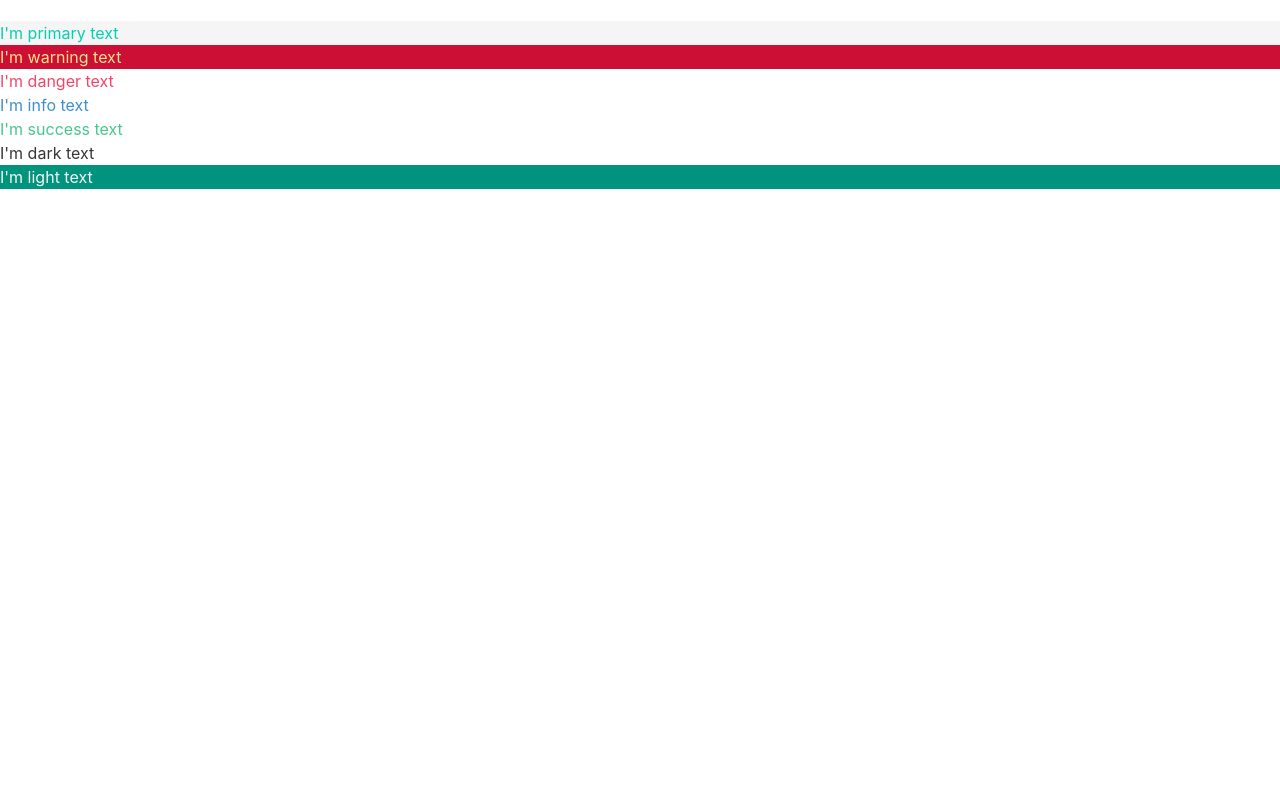
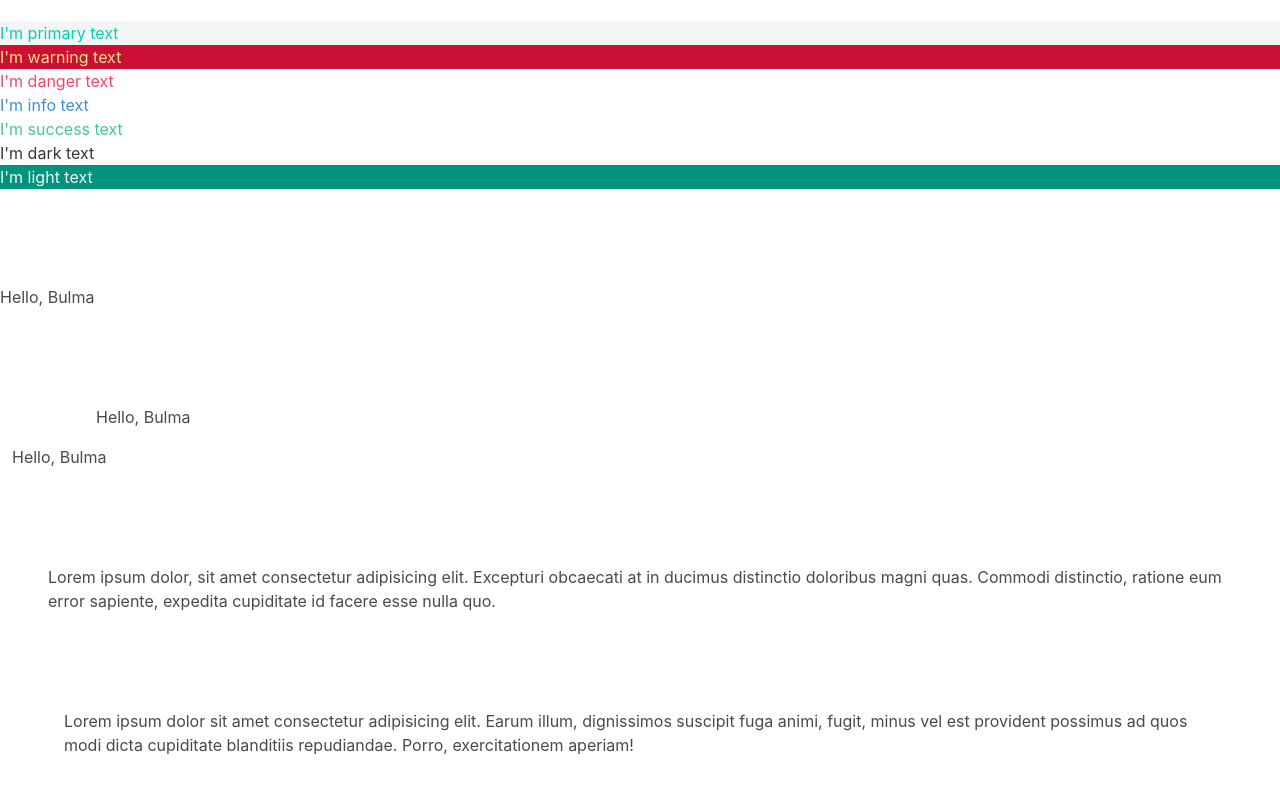
Before and after one commit to netero/lab-bulma, a plain HTML site: page bulma-course/index.html in a window 1280 px wide. Shown: the part 374-1179 px from the top of the page. Before the commit the page ends 800 px from the top, so only its background shows below. Drawn offline with nearby package versions, Linux system fonts and the light colour scheme.

Commit message:
lesson 3

```diff
--- a/bulma-course/index.html
+++ b/bulma-course/index.html
@@ -27,5 +27,19 @@
     <p class="has-text-success">I'm success text</p>
     <p class="has-text-dark">I'm dark text</p>
     <p class="has-text-light has-background-primary-dark">I'm light text</p>
+
+    <!--Spacing-->
+    <h1 class="py-6 my-6">Hello, Bulma</h1> <!--Padding and margin in Y axes-->
+    <h1 class="px-6 mx-6">Hello, Bulma</h1> <!-- Padding and margin X axes -->
+    <h1 class="mt-4 mr-4 pb-6 pl-3">Hello, Bulma</h1> <!--Using padding and margin in 4 directions -->
+
+    <section class="section"> <!--class seccion add padding-->
+        <p>Lorem ipsum dolor, sit amet consectetur adipisicing elit. Excepturi obcaecati at in ducimus distinctio doloribus magni quas. Commodi distinctio, ratione eum error sapiente, expedita cupiditate id facere esse nulla quo.</p>
+    </section>
+    <section class="section">
+        <div class="container"> <!-- Class container put content on the center of the page-->
+            <p>Lorem ipsum dolor sit amet consectetur adipisicing elit. Earum illum, dignissimos suscipit fuga animi, fugit, minus vel est provident possimus ad quos modi dicta cupiditate blanditiis repudiandae. Porro, exercitationem aperiam!</p>
+        </div>
+    </section>
 </body>
 </html>
```
